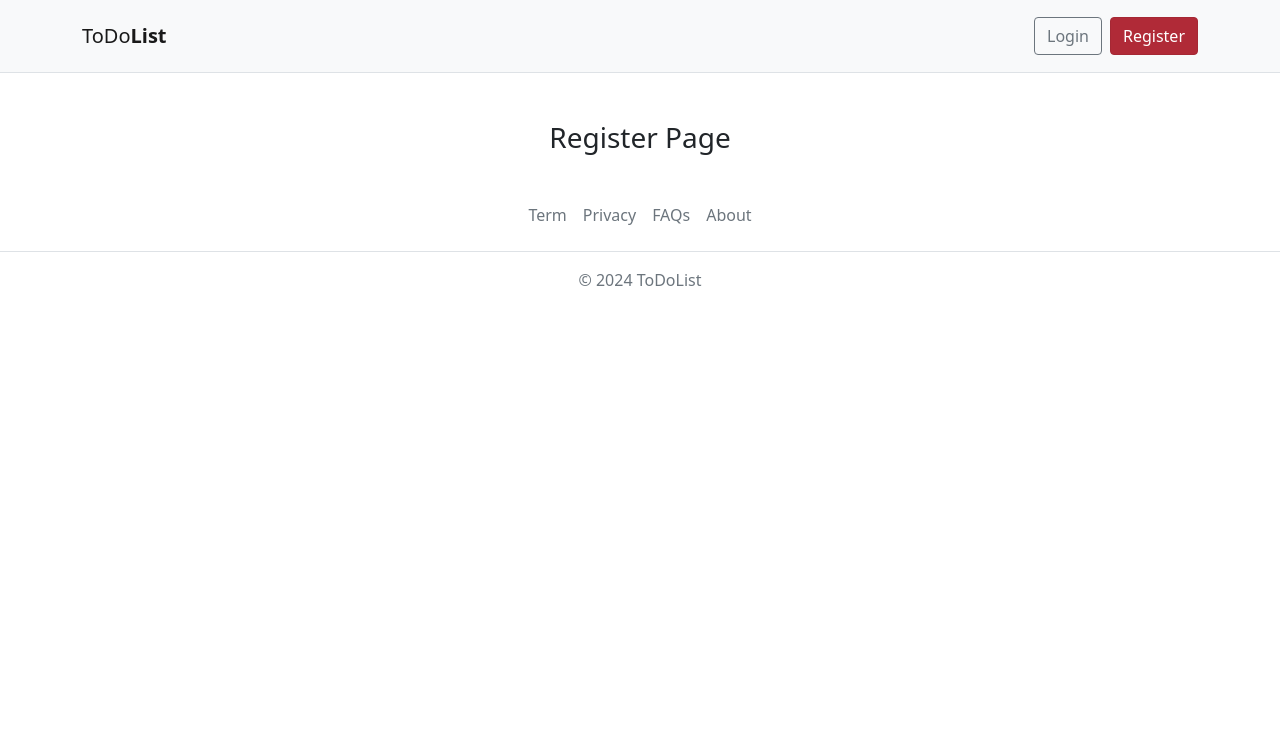
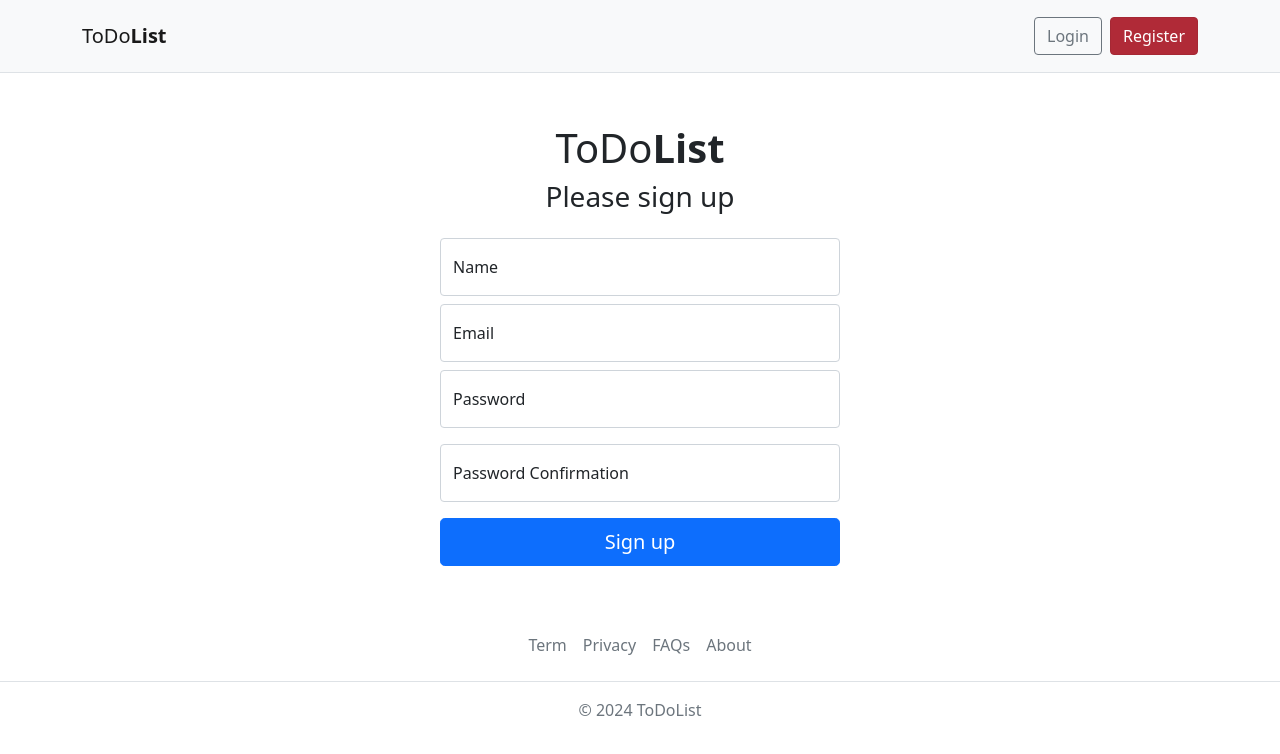
Before and after one commit to mboto-julius/todo-app, a Vue app: page /register in a window 1280 px wide. Shown: the top 754 px of the page. Built offline with nearby package versions, Linux system fonts and the light colour scheme; no server answers.

Commit message:
feat: adding a register form

```diff
--- a/src/pages/RegisterPage.vue
+++ b/src/pages/RegisterPage.vue
@@ -1,5 +1,74 @@
 <template>
-    <div class="text-center pt-5">
-        <h3>Register Page</h3>
-    </div>
+    <main class="auth-wrapper">
+        <form class="auth-form" @submit.prevent="handleSubmit">
+            <h1>
+                <span>ToDo</span>
+                <strong>List</strong>
+            </h1>
+            <h2 class="h3 mb-4 fw-normal">Please sign up</h2>
+            <div class="form-floating mb-2">
+                <input type="text" class="form-control" :class="{ 'is-invalid': errors.name && errors.name[0] }" id="name" v-model="form.name" placeholder="Julius Mboto" />
+                <label for="name">Name</label>
+                <div class="invalid-feedback" v-if="errors.name && errors.name[0]">{{ errors.name && errors.name[0] }}</div>
+            </div>
+            <div class="form-floating mb-2">
+                <input type="email" class="form-control" :class="{ 'is-invalid': errors.email && errors.email[0] }" id="email" v-model="form.email" placeholder="juliusmboto@gmail.com" />
+                <label for="email">Email</label>
+                <div class="invalid-feedback" v-if="errors.email && errors.email[0]">{{ errors.email && errors.email[0] }}</div>
+            </div>
+            <div class="form-floating mb-3">
+                <input type="password" class="form-control" :class="{ 'is-invalid': errors.password && errors.password[0] }" id="password" v-model="form.password" placeholder="Password" />
+                <label for="password">Password</label>
+                <div class="invalid-feedback" v-if="errors.password && errors.password[0]">{{ errors.password && errors.password[0] }}</div>
+            </div>
+            <div class="form-floating mb-3">
+                <input type="password" class="form-control" id="password_confirmation" v-model="form.password_confirmation" placeholder="Password Confirmation" />
+                <label for="password">Password Confirmation</label>
+            </div>
+            <button class="w-100 btn btn-lg btn-primary" type="submit">Sign up</button>
+        </form>
+    </main>
 </template>
+
+<script setup>
+
+import { reactive } from "vue";
+import { storeToRefs } from "pinia";
+import { useRouter } from "vue-router";
+import { useAuthStore } from "../stores/auth";
+
+const router = useRouter()
+const store = useAuthStore()
+const { isLoggedIn, errors } = storeToRefs(store)
+const { handleRegister } = store
+
+const form = reactive({
+    name: '',
+    email: '',
+    password: '',
+    password_confirmation: ''
+})
+
+const handleSubmit = async () => {
+    await handleRegister(form)
+    if(isLoggedIn.value){
+        router.push({ name: 'tasks' })
+    }
+}
+
+</script>
+
+<style scoped>
+.auth-wrapper {
+    width: 100%;
+    display: flex;
+    justify-content: center;
+    align-items: center;
+    text-align: center;
+    min-height: 60vh;
+    margin-top: 2rem;
+}
+.auth-form {
+    width: 400px;
+}
+</style>
--- a/src/stores/auth.js
+++ b/src/stores/auth.js
@@ -32,11 +32,17 @@
     }
 
     const handleRegister = async (newUser) => {
-        await register(newUser)
-        await handleLogin({
-            email: newUser.email,
-            password: newUser.password
-        })
+        try {
+            await register(newUser)
+            await handleLogin({
+                email: newUser.email,
+                password: newUser.password
+            })
+        } catch (error) {
+            if (error.response && error.response.status === 422){
+                errors.value = error.response.data.errors
+            }
+        }
     }
 
     const handleLogout = async () => {
```
